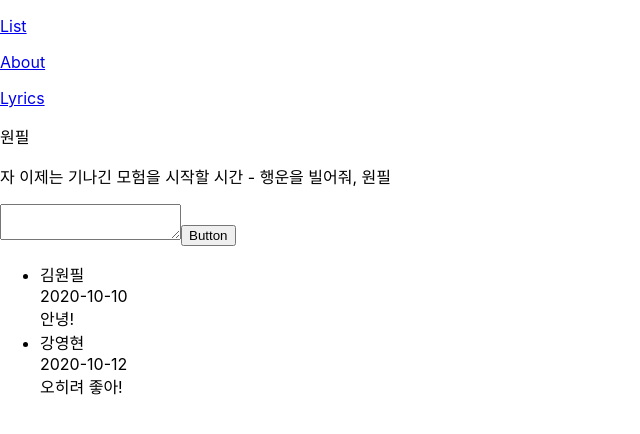
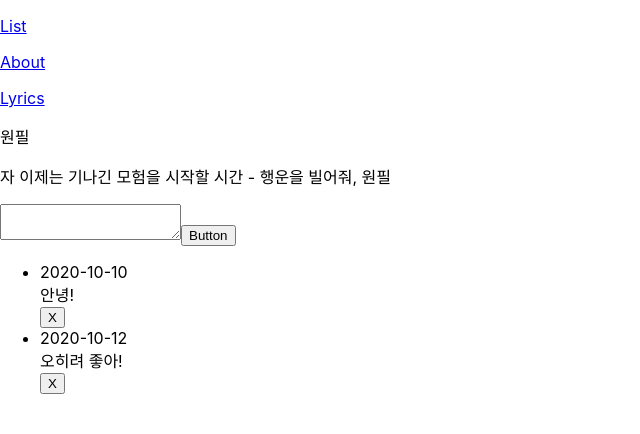
Before and after one commit to Mia-Oh/TodoListApp-You-do-You-want, a React (Create React App) app: page / in a window 1280 px wide. Shown: the top 434 px of the page, without its empty margins (0-640 px from the left). Built offline with nearby package versions, Linux system fonts and the light colour scheme.

Commit message:
feat:리스트 삭제하기 기능 구현

```diff
--- a/src/Components/SingleList.js
+++ b/src/Components/SingleList.js
@@ -1,12 +1,13 @@
 import React from "react";
 
-const SingleList = ( { writer, date, children } ) => {
+const SingleList = ( { id, writer, date, children, deleteList } ) => {
+
 
   return (
     <li className="list">
-      <div className="writer">{writer}</div>
       <div className="date">{date}</div>
       <div>{children}</div>
+      <button className="delete" value={id} onClick={(e) => deleteList(e.target.value)}>X</button>
     </li>
     );
 }
--- a/src/Pages/List.js
+++ b/src/Pages/List.js
@@ -23,8 +23,17 @@ const List = () => {
       }
   ]);
 
+  // list 추가하기
   const addNewList = (newList) => {
     setLists([...lists, newList]);
+  }
+
+  // list 삭제하기
+  const deleteList = (id) => {
+    const filteredList = lists.filter((el) => el.uuid !== Number(id));
+    setLists(filteredList);
+    console.log(id)
+    console.log(filteredList)
   }
 
 
@@ -35,7 +44,7 @@ const List = () => {
       <NewListForm onButtonClick={addNewList} />
       <ul id="lists">
         {lists.map((el) => (
-          <SingleList key={el.uuid} writer={el.writer} date={el.date}>
+          <SingleList key={el.uuid} id={el.uuid} writer={el.writer} date={el.date} deleteList={deleteList}>
             {el.content}
           </SingleList>
         ))}
```
